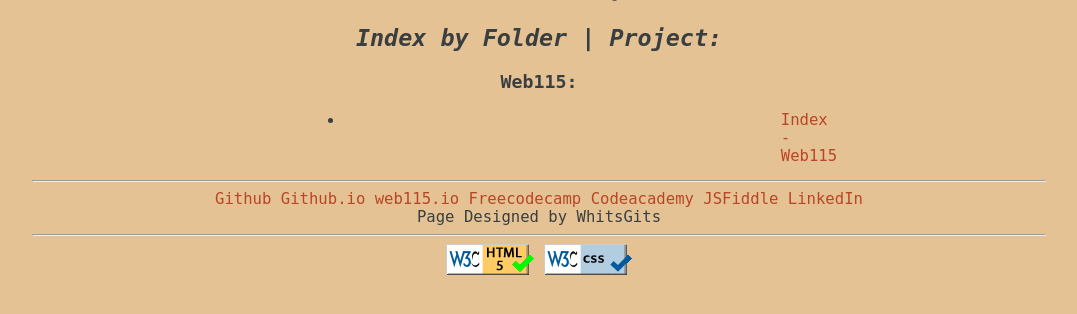
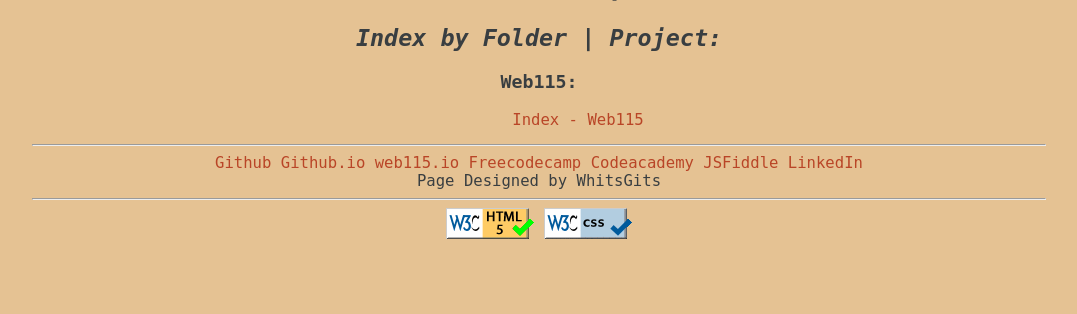
Before and after one commit to gwhitle/gwhitle.github.io, a PHP site: page / in a window 1280 px wide. Shown: the part 65-379 px from the top of the page, without its empty margins (101-1178 px from the left). Run offline with PHP 8.4, Linux system fonts and the light colour scheme.

Commit message:
list style removed from github.io index
list style removed from github.io index

```diff
--- a/index.html
+++ b/index.html
@@ -19,8 +19,8 @@
         <section class="web115">
             <h3>Web115:</h3>
             <nav class="web115_links">
-                <ul>
-                    <li class="web115Index"><a href="web115/index.html">Index - Web115</a></li>
+                <ul class="web115Index">
+                    <li><a href="web115/index.html">Index - Web115</a></li>
                 </ul>
             </nav>
         </section>
--- a/web115/styles/default.css
+++ b/web115/styles/default.css
@@ -41,7 +41,6 @@ figcaption.waterfallImg {
     font-size: .9em;
 }
 
-li.web115Index {
-    padding-left: 28em;
-    padding-right: 26em;
+ul.web115Index {
+list-style: none;
 }
```
